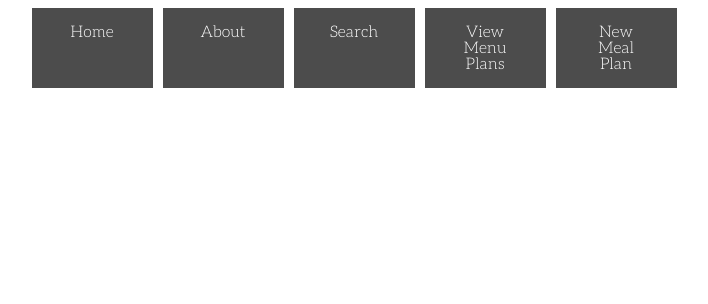
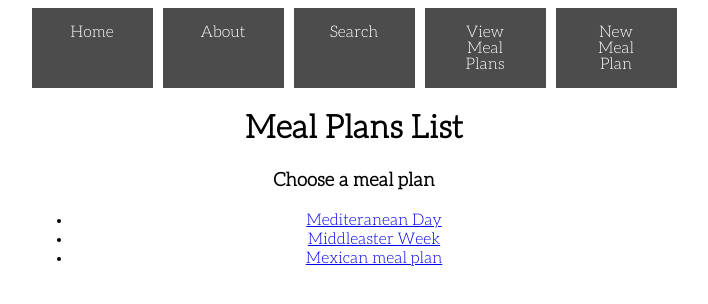
Before and after one commit to dwinniford/nutrition-tracker, a React (Create React App) app: page /mealplans in a window 1280 px wide. Shown: the top 304 px of the page, without its empty margins (286-994 px from the left). Built offline with nearby package versions, Linux system fonts and the light colour scheme.

Commit message:
change name to meal plans

```diff
--- a/src/App.css
+++ b/src/App.css
@@ -1,38 +1,3 @@
 .App {
   text-align: center;
 }
-
-.App-logo {
-  height: 40vmin;
-  pointer-events: none;
-}
-
-@media (prefers-reduced-motion: no-preference) {
-  .App-logo {
-    animation: App-logo-spin infinite 20s linear;
-  }
-}
-
-.App-header {
-  background-color: #282c34;
-  min-height: 100vh;
-  display: flex;
-  flex-direction: column;
-  align-items: center;
-  justify-content: center;
-  font-size: calc(10px + 2vmin);
-  color: white;
-}
-
-.App-link {
-  color: #61dafb;
-}
-
-@keyframes App-logo-spin {
-  from {
-    transform: rotate(0deg);
-  }
-  to {
-    transform: rotate(360deg);
-  }
-}
--- a/src/App.js
+++ b/src/App.js
@@ -1,6 +1,6 @@
 import React from 'react';
 import './App.css';
-import MenuPlansContainer from './containers/MenuPlansContainer.js'
+import MealPlansContainer from './containers/MealPlansContainer.js'
 import SearchContainer from './containers/SearchContainer.js'
 import About from './components/About.js'
 import Home from './components/Home.js'
@@ -20,7 +20,7 @@ function App() {
         <NavBar />
         <Route path="/search" component={SearchContainer} />
 
-        <Route path="/menuplans" component={MenuPlansContainer} />
+        <Route path="/mealplans" component={MealPlansContainer} />
         <Route path="/about" component={About} />
         <Route exact path="/" component={Home} />
       </div>
--- a/src/components/MenuPlansList.js
+++ b/src/components/MealPlansList.js
@@ -1,11 +1,11 @@
 import React, { Component } from 'react'
 import {Link} from 'react-router-dom'
 
-export default class MenuPlansList extends Component {
-    menuPlansList = () => {
-        return this.props.menuPlans.map((plan, idx) =>
+export default class MealPlansList extends Component {
+    mealPlansList = () => {
+        return this.props.mealPlans.map((plan, idx) =>
             <li>
-                <Link to={`/menuplans/${idx}`}>
+                <Link to={`/mealplans/${idx}`}>
                     {plan.title}
                 </Link>
             </li>
@@ -16,10 +16,10 @@ export default class MenuPlansList extends Component {
         return (
             <div>
 
-                <h1>Menu Plans List</h1>
-                <h3>Choose a menu</h3>
+                <h1>Meal Plans List</h1>
+                <h3>Choose a meal plan</h3>
                 <ul>
-                    {this.menuPlansList()}
+                    {this.mealPlansList()}
                 </ul>
             </div>
         )
--- a/src/components/NavBar.js
+++ b/src/components/NavBar.js
@@ -9,7 +9,7 @@ export default class NavBar extends Component {
                 <Link className="black-button" to="/">Home</Link>
                 <Link className="black-button" to="/about">About</Link>
                 <Link className="black-button" to="/search">Search</Link>
-                <Link className="black-button" to="/menuplans">View Menu Plans</Link>
+                <Link className="black-button" to="/mealplans">View Meal Plans</Link>
                 <Link className="black-button" to="/mealplans/new" >New Meal Plan</Link>
             </div>
         )
--- a/src/components/RecipeCard.js
+++ b/src/components/RecipeCard.js
@@ -8,7 +8,7 @@ export default class RecipeCard extends Component {
                 <img src={this.props.recipe.image} />
                 <div className="card-buttons">
                     <a className="black-button" href={this.props.recipe.url}>{this.props.recipe.label}</a>
-                    <button className="black-button">Add to Menu Plan</button>
+                    <button className="black-button">Add to Meal Plan</button>
                     <button className="black-button">Nutrition Info</button>
                     <p>from: {this.props.recipe.source}</p>
                 </div>
--- /dev/null
+++ b/src/containers/MealPlanShowContainer.js
@@ -0,0 +1,12 @@
+import React, { Component } from 'react'
+
+export default class MealPlanShowContainer extends Component {
+    render() {
+        return (
+            <div>
+                {/* <h1>{this.props.mealPlan.title}</h1> */}
+                <h1>{this.props.mealPlans[this.props.match.params.mealPlanId].title}</h1>
+            </div>
+        )
+    }
+}
--- a/src/containers/MenuPlansContainer.js
+++ b/src/containers/MealPlansContainer.js
@@ -1,14 +1,14 @@
 import React, { Component } from 'react'
 import {Route} from 'react-router-dom'
 
-import MenuPlanShowContainer from './MenuPlanShowContainer.js'
-import MenuPlansList from '../components/MenuPlansList.js'
+import MealPlanShowContainer from './MealPlanShowContainer.js'
+import MealPlansList from '../components/MealPlansList.js'
 
-export default class MenuPlansContainer extends Component {
+export default class MealPlansContainer extends Component {
     constructor(props) {
         super(props)
         this.state = {
-            menuPlans: [
+            mealPlans: [
                 {title: "Mediteranean Day"},
                 {title: "Middleaster Week"},
                 {title: "Mexican meal plan"}
@@ -21,9 +21,9 @@ export default class MenuPlansContainer extends Component {
         return (
             <div>
                 <Route exact path={this.props.match.url}>
-                    <MenuPlansList menuPlans={this.state.menuPlans} />
+                    <MealPlansList mealPlans={this.state.mealPlans} />
                 </Route>
-                <Route exact path={`${this.props.match.url}/:menuPlanId`} render={routerProps => <MenuPlanShowContainer {...routerProps} menuPlans={this.state.menuPlans} />} />
+                <Route exact path={`${this.props.match.url}/:mealPlanId`} render={routerProps => <MealPlanShowContainer {...routerProps} mealPlans={this.state.mealPlans} />} />
             </div>
         )
     }
--- a/src/containers/MenuPlanShowContainer.js
+++ /dev/null
@@ -1,12 +0,0 @@
-import React, { Component } from 'react'
-
-export default class MenuPlanShowContainer extends Component {
-    render() {
-        return (
-            <div>
-                {/* <h1>{this.props.menuPlan.title}</h1> */}
-                <h1>{this.props.menuPlans[this.props.match.params.menuPlanId].title}</h1>
-            </div>
-        )
-    }
-}
--- a/src/index.js
+++ b/src/index.js
@@ -3,12 +3,12 @@ import ReactDOM from 'react-dom';
 import './index.css';
 import App from './App';
 import * as serviceWorker from './serviceWorker';
-import manageMenus from './reducers/manageMenus.js'
+import manageMeals from './reducers/manageMeals.js'
 import {createStore, applyMiddleware} from 'redux'
 import thunk from 'redux-thunk'
 import {Provider} from 'react-redux'
 
-const store = createStore(manageMenus, applyMiddleware(thunk))
+const store = createStore(manageMeals, applyMiddleware(thunk))
 
 ReactDOM.render(
   <React.StrictMode>
--- a/src/reducers/manageMenus.js
+++ b/src/reducers/manageMeals.js
@@ -1,10 +1,10 @@
 const initialState = {
     searchResults: {},
-    newMenuPlan: [],
-    menuPlans: []
+    newMealPlan: [],
+    mealPlans: []
 }
 
-export default function manageMenus(state = initialState, action) {
+export default function manageMeals(state = initialState, action) {
     switch (action.type) {
 
     case 'SEARCH':
```
